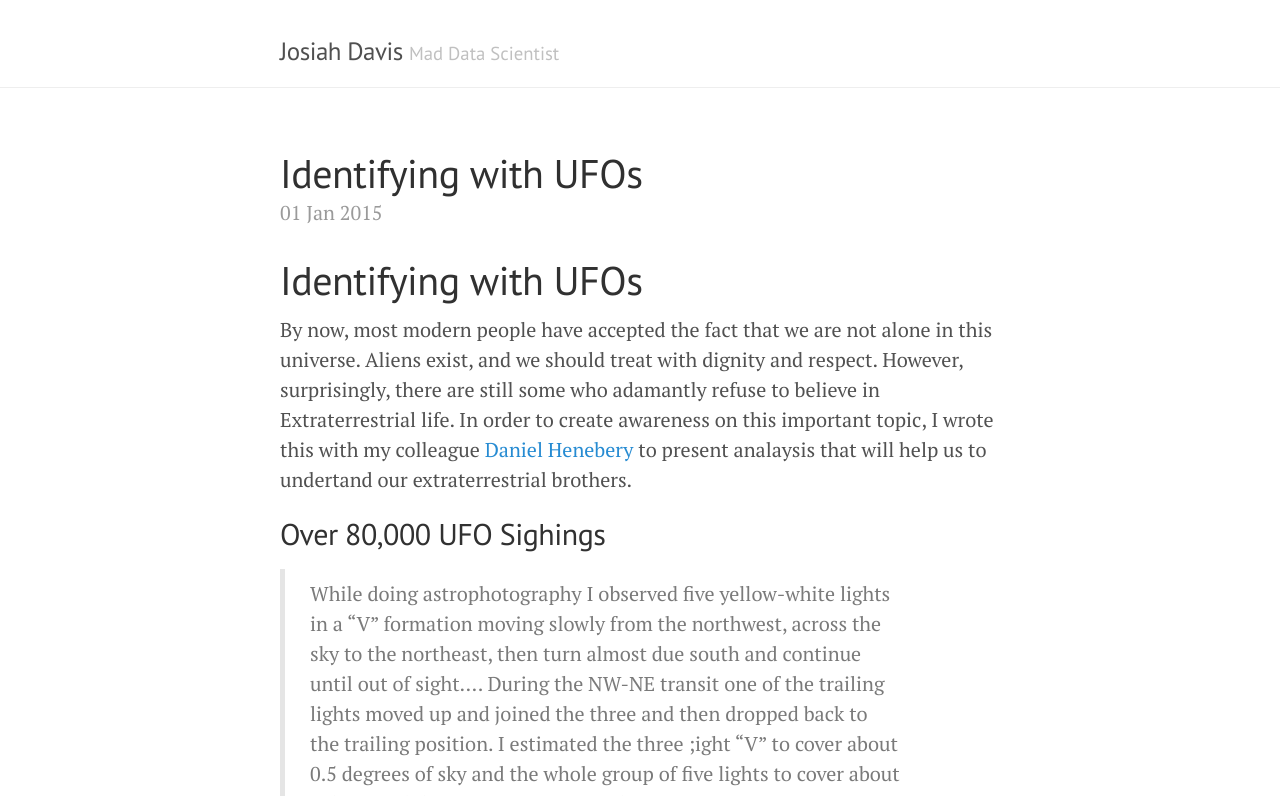
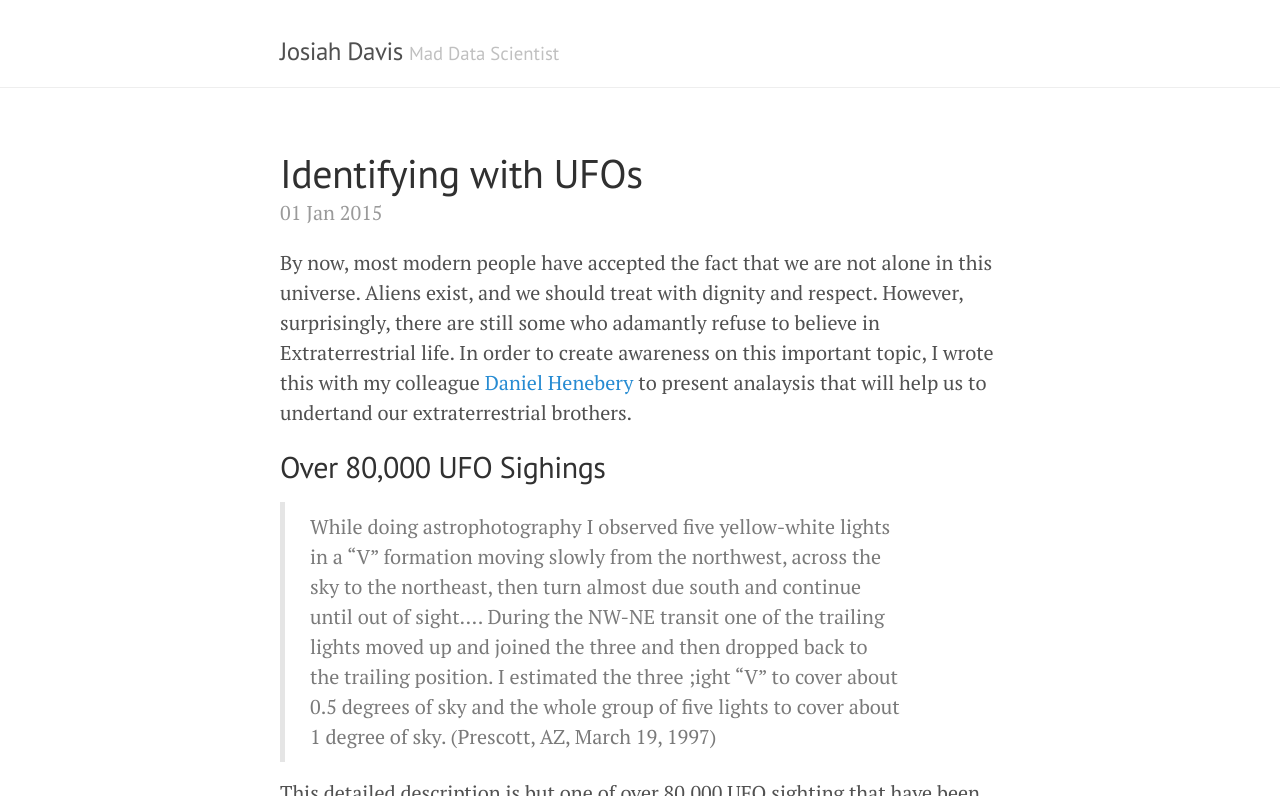
Before and after one commit to josiahdavis/josiahdavis.github.io, a Jekyll site: the page built from _posts/2015-01-1-identifying-with-ufos.md, in a window 1280 px wide and 900 px high, cut to the strip 104-900 px from the top of the window. Built offline with Jekyll 4.4.1, drawn with Linux system fonts in a browser that asks for light colours; Markdown is read by kramdown in place of the engine named in the settings.

Commit message:
Updated UFO post

```diff
--- a/_posts/2015-01-1-identifying-with-ufos.md
+++ b/_posts/2015-01-1-identifying-with-ufos.md
@@ -3,7 +3,6 @@ layout: post
 title: Identifying with UFOs
 ---
 
-#  Identifying with UFOs
 By now, most modern people have accepted the fact that we are not alone in this universe. Aliens exist, and we should treat with dignity and respect. However, surprisingly, there are still some who adamantly refuse to believe in Extraterrestrial life. In order to create awareness on this important topic, I wrote this with my colleague [Daniel Henebery](www.questionable-economics.com) to present analaysis that will help us to undertand our extraterrestrial brothers.
 
 ## Over 80,000 UFO Sighings
```
